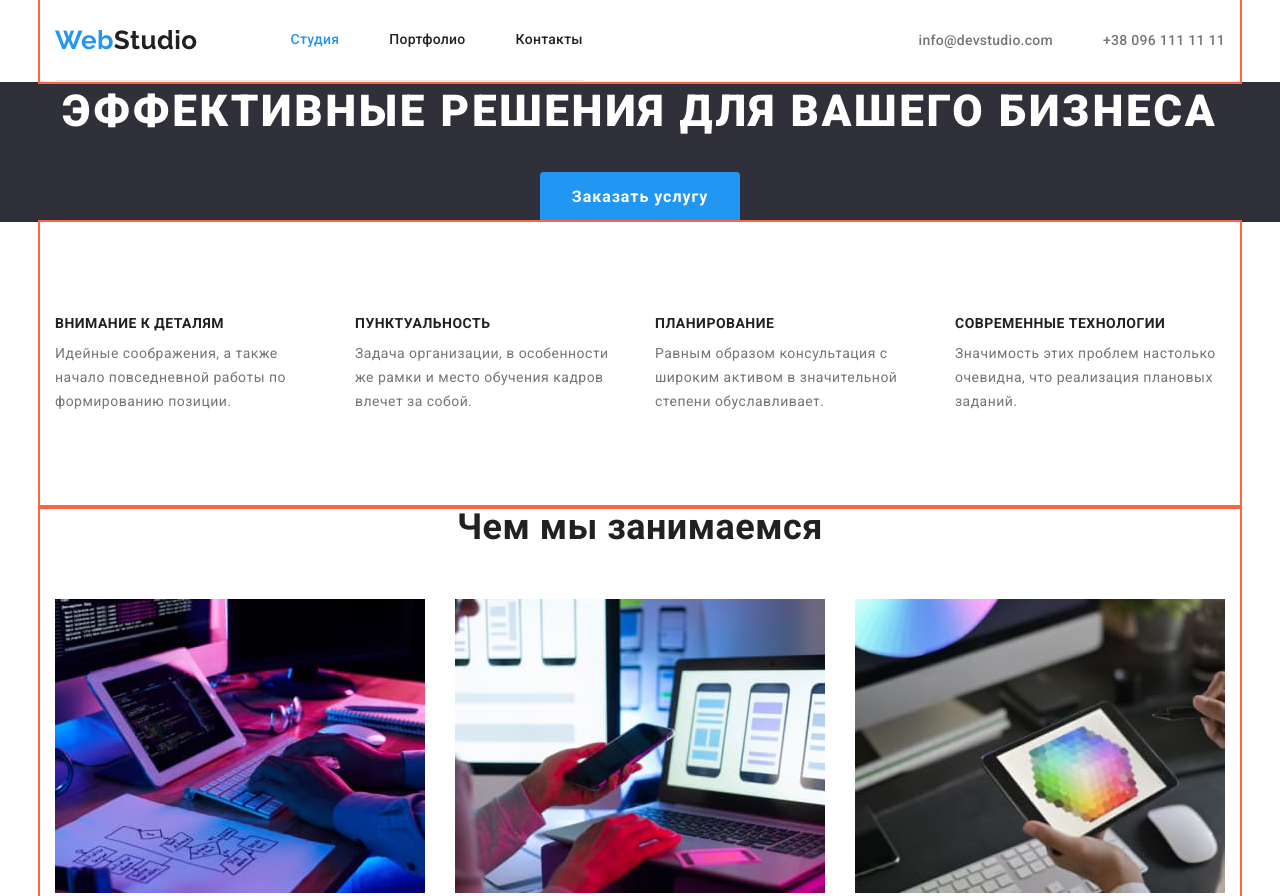
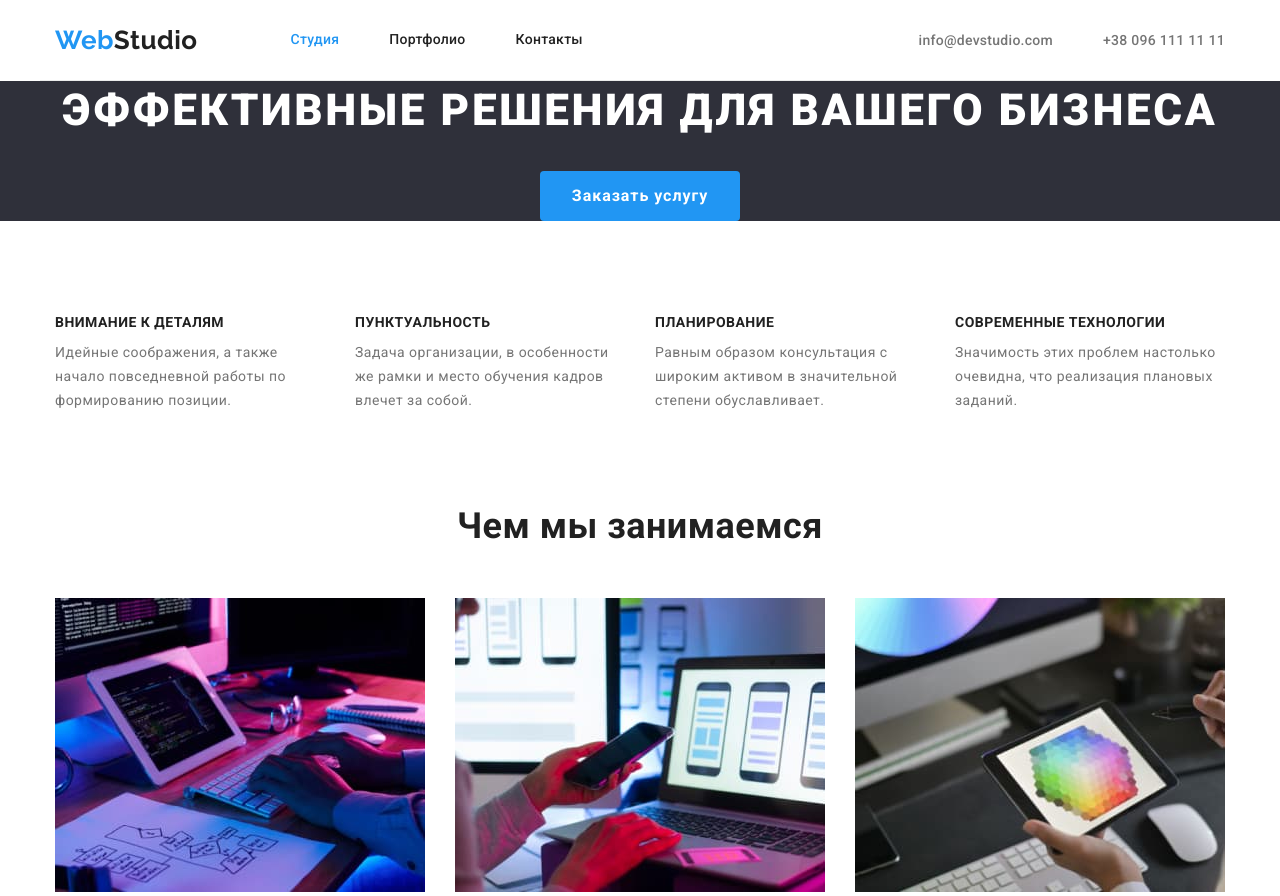
Before and after one commit to Olya08/goit-markup-hw-03, a plain HTML site: page index.html in a window 1280 px wide. Shown: the top 896 px of the page. Drawn offline with nearby package versions, Linux system fonts and the light colour scheme.

Commit message:
Забирає outline

```diff
--- a/css/style.css
+++ b/css/style.css
@@ -30,13 +30,14 @@ body {
   padding-left: 15px;
   padding-right: 15px;
   margin-bottom: 0;
-  outline: 2px solid tomato;
 }
 
 .main-nav,
 .main-site-nav {
   display: flex;
   align-items: center;
+}
+.main-nav {
   border-bottom: 1px solid #ececec;
 }
 
```
